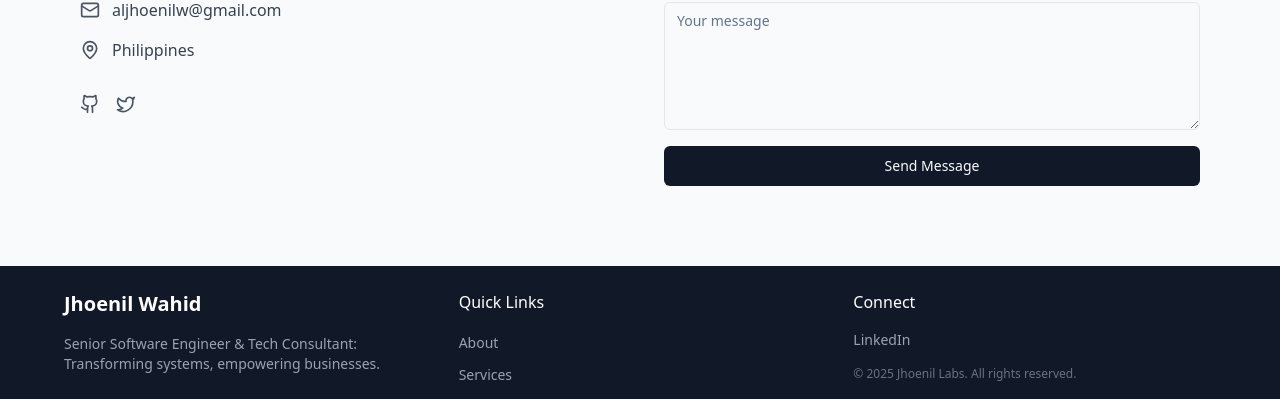
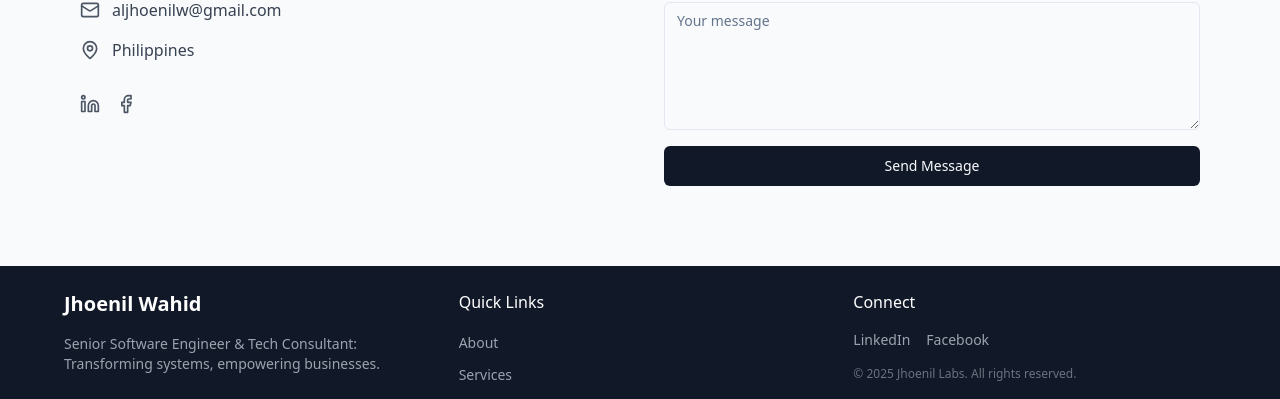
Before and after one commit to JHNLWHD/jhoenil-labs, a React (Vite) app: page / in a window 1280 px wide. Shown: the part 3140-3539 px from the top of the page. Built offline with nearby package versions, Linux system fonts and the light colour scheme.

Commit message:
feat: update links

```diff
--- a/src/components/ContactSection.tsx
+++ b/src/components/ContactSection.tsx
@@ -2,8 +2,9 @@ import React, { useState } from 'react';
 import { Button } from '@/components/ui/button';
 import { Input } from '@/components/ui/input';
 import { Textarea } from '@/components/ui/textarea';
-import { MapPin, Mail, Twitter, Github } from 'lucide-react';
+import { MapPin, Mail, Twitter, Github, Linkedin, Facebook } from 'lucide-react';
 import { useToast } from '@/components/ui/use-toast';
+import {Link} from "react-router-dom";
 
 const ContactSection = () => {
   const { toast } = useToast();
@@ -79,12 +80,12 @@ const ContactSection = () => {
             </div>
 
             <div className="flex space-x-4">
-              <a href="#" className="text-gray-600 hover:text-gray-900" aria-label="GitHub Profile">
-                <Github className="w-5 h-5" aria-hidden="true" />
-              </a>
-              <a href="#" className="text-gray-600 hover:text-gray-900" aria-label="Twitter Profile">
-                <Twitter className="w-5 h-5" aria-hidden="true" />
-              </a>
+              <Link to="https://www.linkedin.com/in/jhoenilwahid/" target="_blank" className="text-gray-600 hover:text-gray-900" aria-label="LinkedIn Profile">
+                <Linkedin className="w-5 h-5" aria-hidden="true" />
+              </Link>
+              <Link to="https://www.facebook.com/aljhoenil.wahid/" target="_blank" className="text-gray-600 hover:text-gray-900" aria-label="Facebook Profile">
+                <Facebook className="w-5 h-5" aria-hidden="true" />
+              </Link>
             </div>
           </div>
 
--- a/src/components/Footer.tsx
+++ b/src/components/Footer.tsx
@@ -1,5 +1,5 @@
-
 import React from 'react';
+import { Link } from 'react-router-dom';
 
 const Footer = () => {
   const currentYear = new Date().getFullYear();
@@ -18,17 +18,18 @@ const Footer = () => {
           <div>
             <h3 className="font-medium mb-4">Quick Links</h3>
             <ul className="space-y-2">
-              <li><a href="#about" className="text-gray-400 hover:text-white text-sm">About</a></li>
-              <li><a href="#services" className="text-gray-400 hover:text-white text-sm">Services</a></li>
-              <li><a href="#portfolio" className="text-gray-400 hover:text-white text-sm">Portfolio</a></li>
-              <li><a href="#contact" className="text-gray-400 hover:text-white text-sm">Contact</a></li>
+              <li><Link to="#about" className="text-gray-400 hover:text-white text-sm">About</Link></li>
+              <li><Link to="#services" className="text-gray-400 hover:text-white text-sm">Services</Link></li>
+              <li><Link to="#portfolio" className="text-gray-400 hover:text-white text-sm">Portfolio</Link></li>
+              <li><Link to="#contact" className="text-gray-400 hover:text-white text-sm">Contact</Link></li>
             </ul>
           </div>
 
           <div>
             <h3 className="font-medium mb-4">Connect</h3>
             <div className="flex space-x-4 mb-4">
-              <a href="#" className="text-gray-400 hover:text-white text-sm">LinkedIn</a>
+              <Link to="https://www.linkedin.com/in/jhoenilwahid/" target="_blank" className="text-gray-400 hover:text-white text-sm">LinkedIn</Link>
+              <Link to="https://www.facebook.com/aljhoenil.wahid/" target="_blank" className="text-gray-400 hover:text-white text-sm">Facebook</Link>
             </div>
             <p className="text-xs text-gray-500">
               © {currentYear} Jhoenil Labs. All rights reserved.
```
